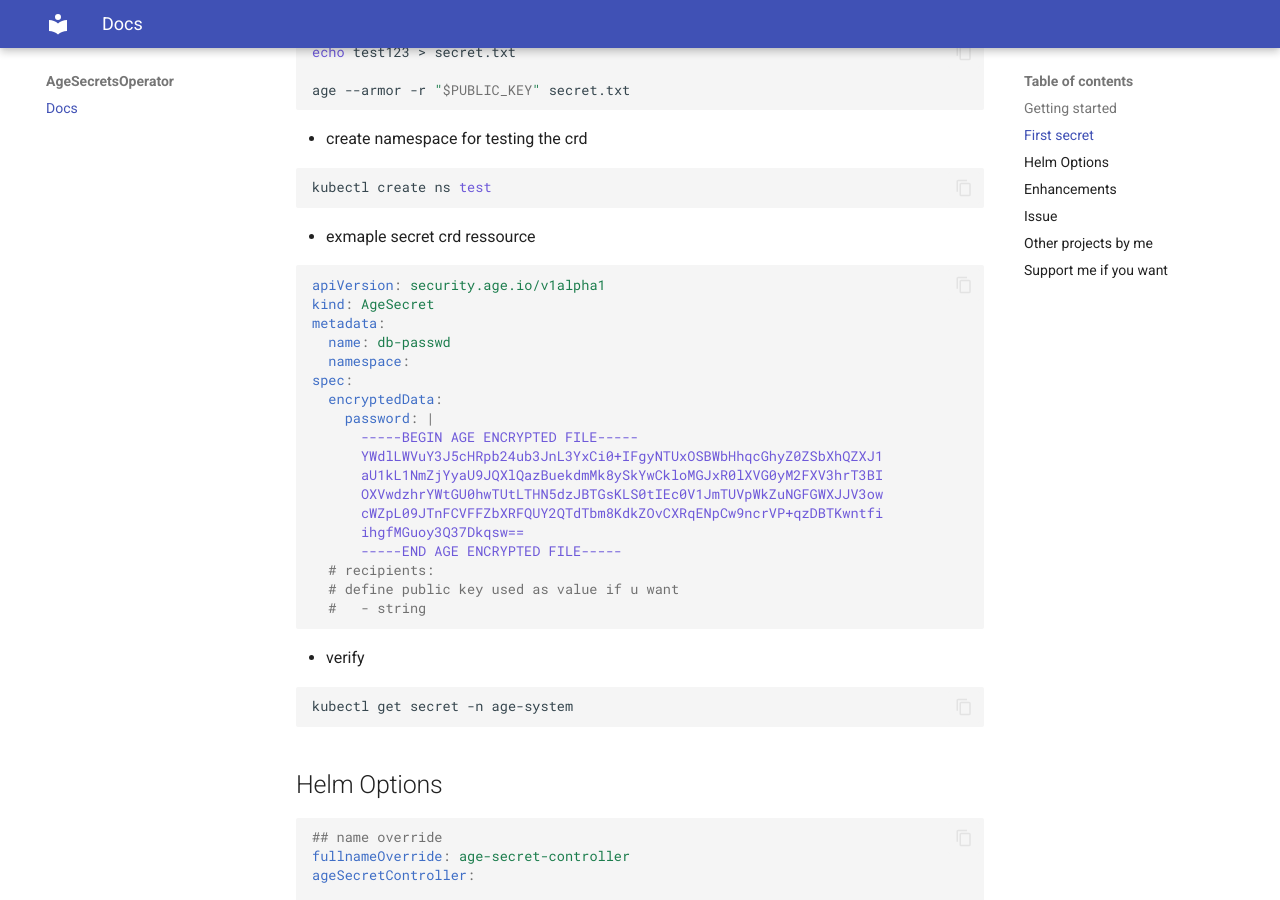
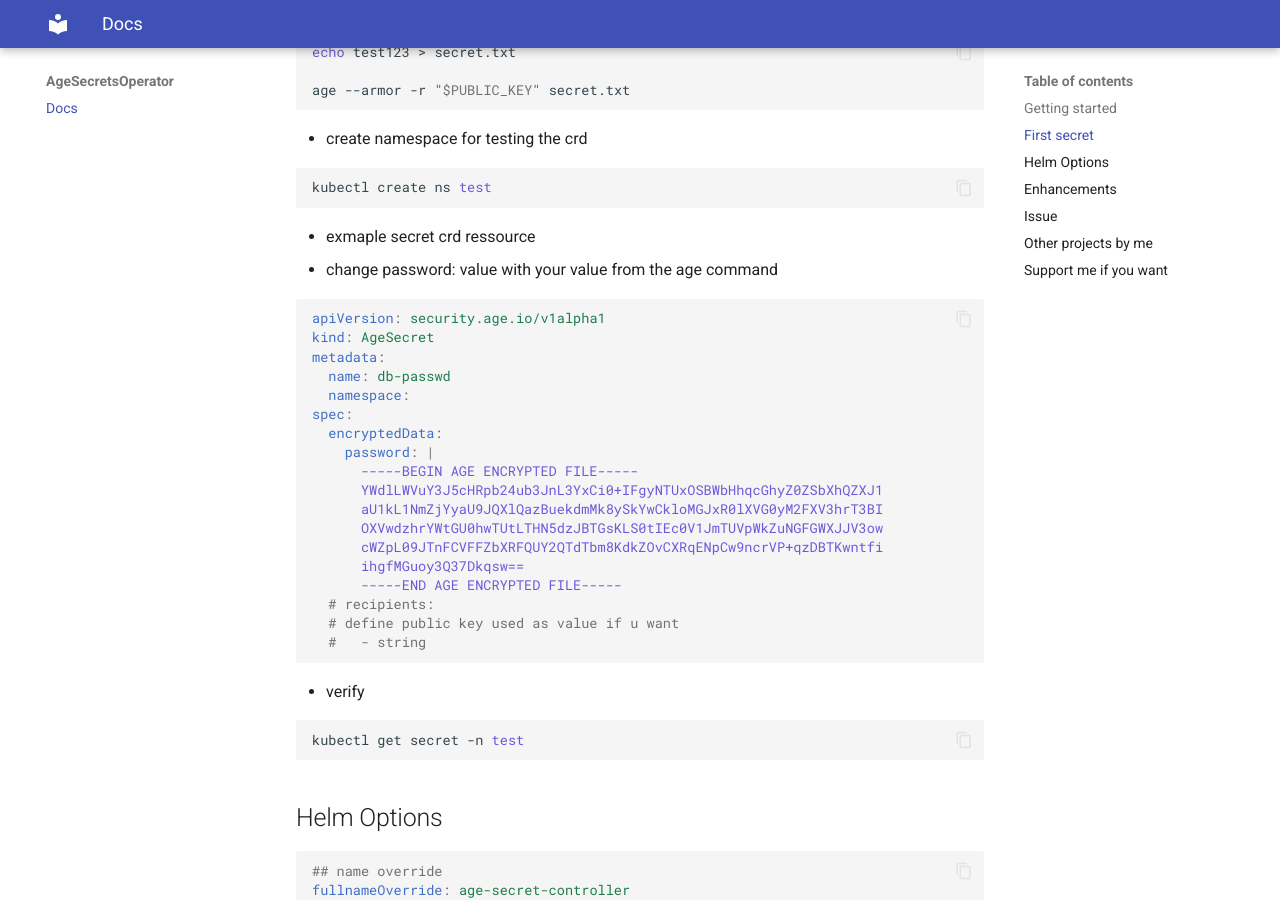
Before and after one commit to callmewhatuwant/age-secret-operator, an MkDocs documentation site: the page built from docs/operator/docs/index.md, in a window 1280 px wide and 900 px high, scrolled down 1216 px. Built offline with MkDocs 1.6.1 and Material for MkDocs 9.7.7, drawn with Linux system fonts in a browser that asks for light colours; the version menu is left out.

Commit message:
mike docs

````diff
--- a/docs/operator/docs/index.md
+++ b/docs/operator/docs/index.md
@@ -69,6 +69,7 @@ kubectl create ns test
 ```
 
 * exmaple secret crd ressource
+* change password: value with your value from the age command
 
 ```yaml
 apiVersion: security.age.io/v1alpha1
@@ -94,7 +95,7 @@ spec:
 * verify
 
 ```bash
-kubectl get secret -n age-system
+kubectl get secret -n test
 ```
 
 ## Helm Options
````
Also changed, not shown: docs/operator/site/index.html.
